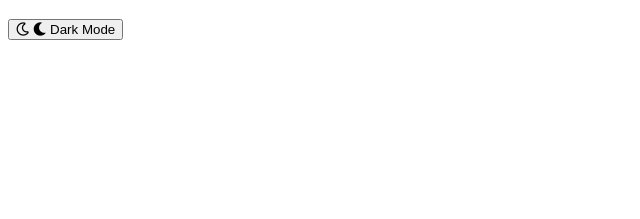
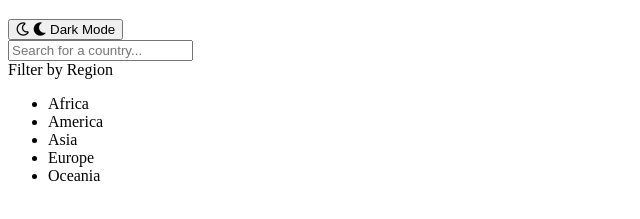
Before and after one commit to evangeldaping/REST-Countries-API-with-color-theme-switcher, a website: page index.html in a window 1280 px wide. Shown: the part 61-280 px from the top of the page, without its empty margins (0-640 px from the left). Drawn offline with Linux system fonts and the light colour scheme.

Commit message:
Added section for search and filter by region.

```diff
--- a/index.html
+++ b/index.html
@@ -19,6 +19,23 @@
             </button>
         </div>
     </header>
+
+    <section>
+        <div class="container">
+            <input type="text" placeholder="Search for a country...">
+            <div class="dropdown">
+                Filter by Region
+                <ul>
+                    <li>Africa</li>
+                    <li>America</li>
+                    <li>Asia</li>
+                    <li>Europe</li>
+                    <li>Oceania</li>
+                </ul>
+            </div>
+        </div>
+    </section>
+
     <script scr="script.js"></script>
 </body>
 </html>
```
